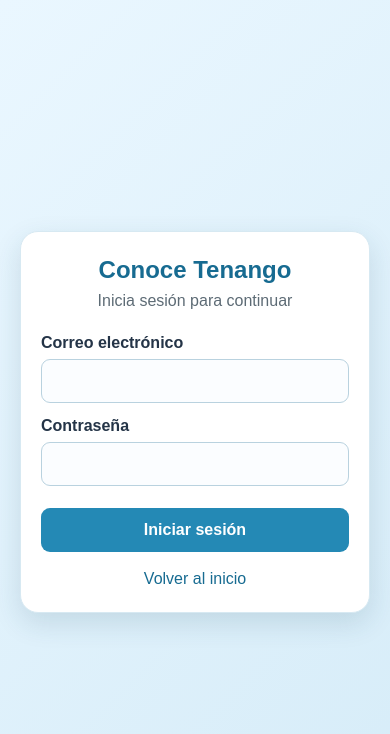
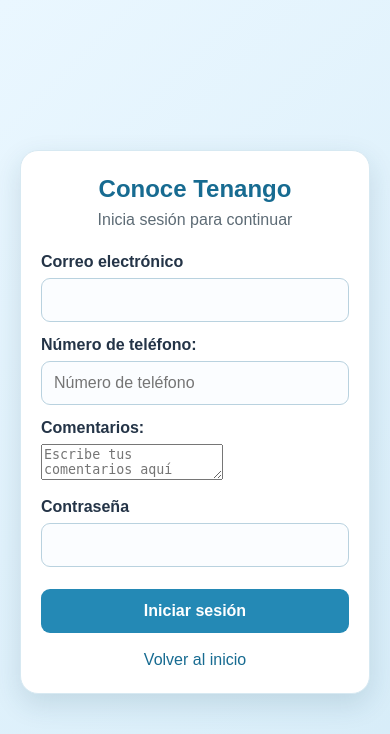
Before and after one commit to diazelizabethalbarran-stack/conocetenango, a Flask app: page /login in a window 390 px wide. Shown: the top 734 px of the page. Run offline with Flask 3, Linux system fonts and the light colour scheme.

Commit message:
Enhance login form with phone and comments fields
Added phone number and comments fields to login form.

```diff
--- a/templates/login.html
+++ b/templates/login.html
@@ -128,6 +128,25 @@ body {
     <form method="POST" action="{{ url_for('login') }}">
       <label for="correo">Correo electrónico</label>
       <input id="correo" name="correo" type="email" autocomplete="username" required>
+      <label>Número de teléfono:</label>
+
+<input
+    type="tel"
+    name="telefono"
+    id="telefono"
+    placeholder="Número de teléfono"
+    maxlength="10"
+    minlength="10"
+    pattern="[0-9]{10}"
+    inputmode="numeric"
+    required>
+      <label for="comentarios">Comentarios:</label>
+
+<textarea
+    id="comentarios"
+    name="comentarios"
+    placeholder="Escribe tus comentarios aquí"
+    maxlength="500"></textarea>
       <label for="password">Contraseña</label>
       <input id="password" name="password" type="password" autocomplete="current-password" required>
       <button type="submit">Iniciar sesión</button>
@@ -135,4 +154,11 @@ body {
     <div class="links"><a href="{{ url_for('inicio') }}">Volver al inicio</a></div>
   </main>
 </body>
+  <script>
+const telefono = document.getElementById("telefono");
+
+telefono.addEventListener("input", function () {
+    this.value = this.value.replace(/[^0-9]/g, "").slice(0, 10);
+});
+</script>
 </html>
```
